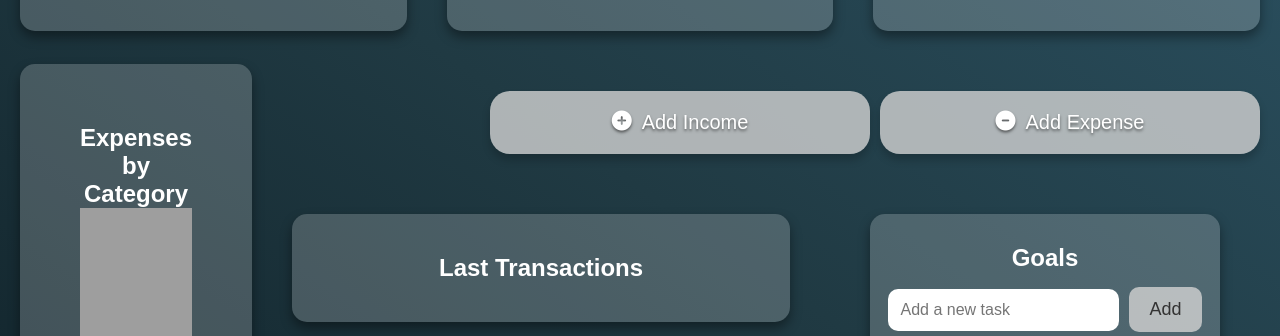
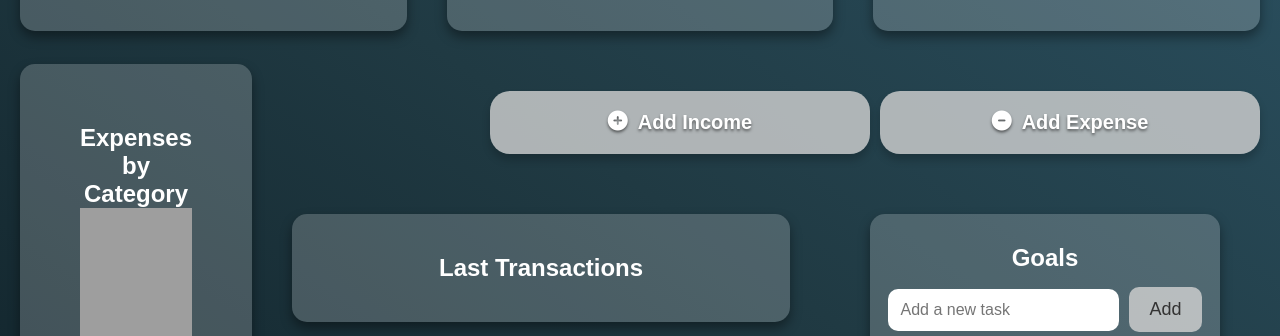
Before and after one commit to OLOZ4/finansu-valdymas, a PHP site: page /home.php in a window 1280 px wide. Shown: the part 252-588 px from the top of the page. Run offline with PHP 8.4, Linux system fonts and the light colour scheme; a user stored in the database is signed in; data that the repository does not hold is empty; some libraries are stand-ins or nearby versions; grey boxes are pictures that could not be loaded.

Commit message:
Update home.php

```diff
--- a/pagrindinis/home.php
+++ b/pagrindinis/home.php
@@ -116,8 +116,14 @@ $conn->close();
 
             <!-- 3 pagr. mygtukai -->
             <div class="actions buttons-between">
-                <button class="action-btn" id="addIncomeBtn"><i class="fa fa-plus-circle"></i> Add Income</button>
-                <button class="action-btn" id="addExpenseBtn"><i class="fa fa-minus-circle"></i> Add Expense</button>
+                <button class="action-btn" id="addIncomeBtn">
+                    <i class="fa fa-plus-circle"></i>
+                    <h4>Add Income</h4>
+                    </button>
+                <button class="action-btn" id="addExpenseBtn">
+                    <i class="fa fa-minus-circle"></i>
+                <h4>Add Expense</h4>
+                </button>
             </div>
 
             <!-- pagrindines sekcijos, kur grafikas ir kiti -->
```
